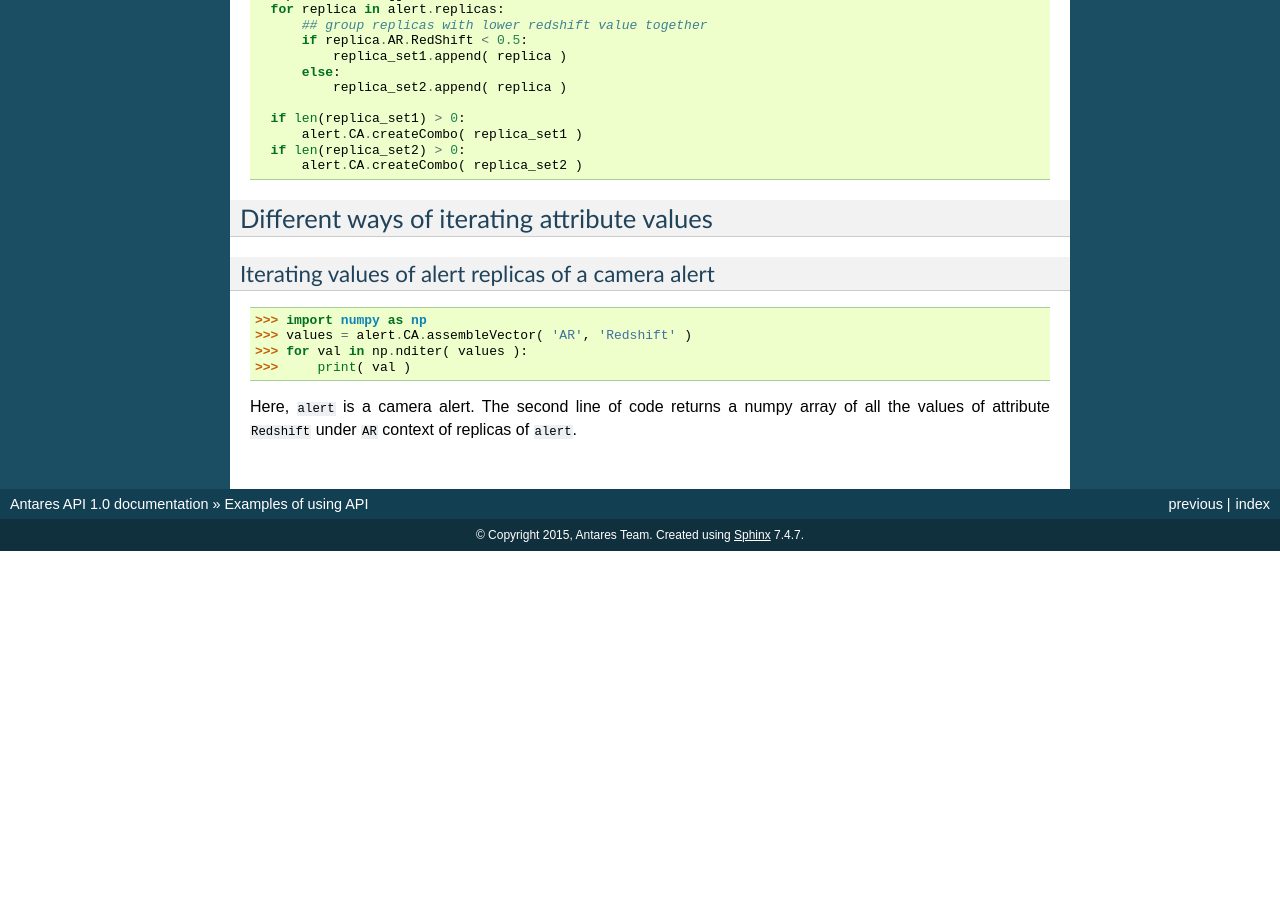
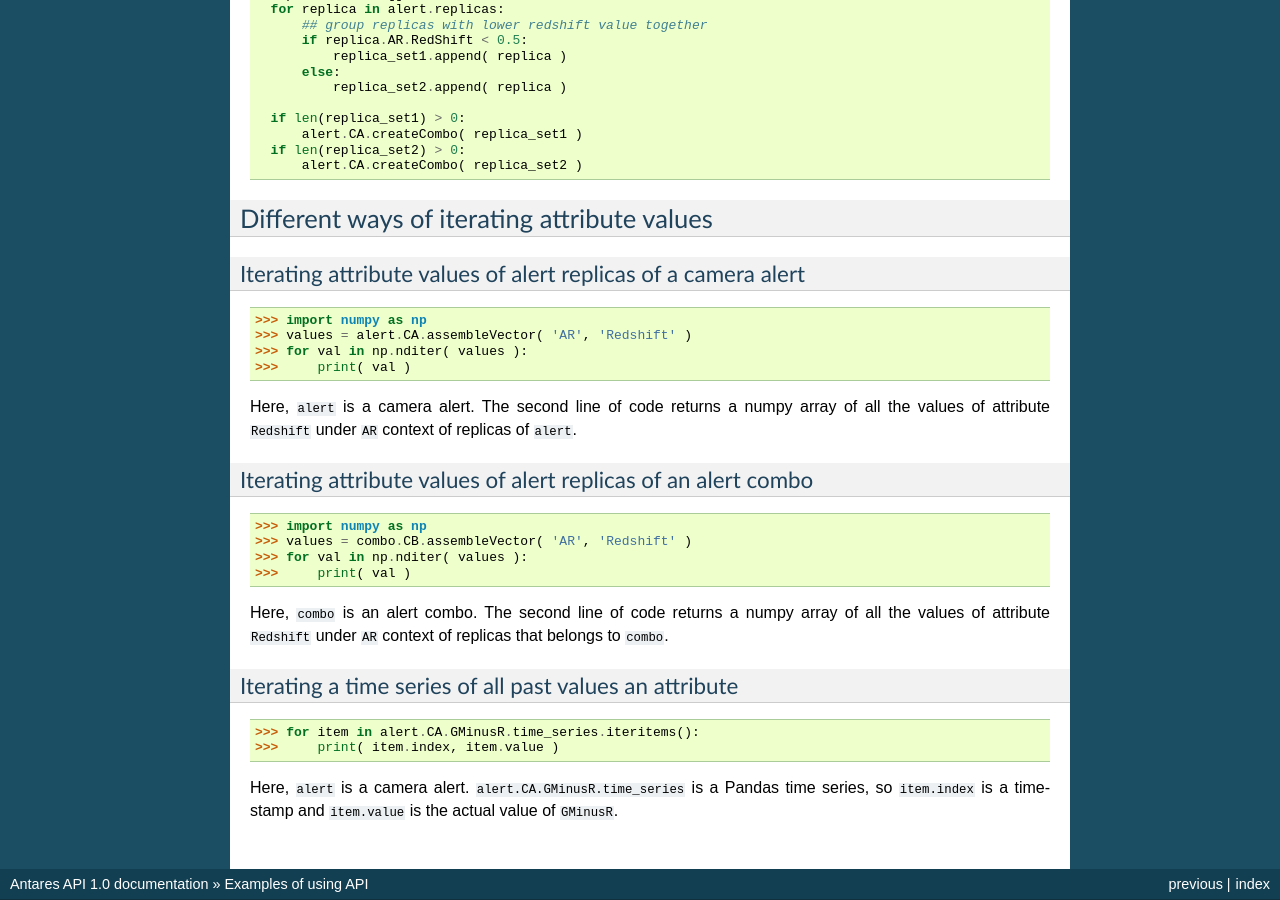
Before and after one commit to AzNOAOTares/antares-base, a Sphinx documentation site: the page built from doc/source/examples/examples.rst, in a window 1280 px wide and 900 px high, scrolled down 1077 px. Built offline with Sphinx 7.4.7, drawn with Linux system fonts in a browser that asks for light colours; before the commit the page ends 1628 px from its top, so only the background shows below that; some of the changed text lies outside the part shown.

Commit message:
add more examples of iterating values

```diff
--- a/doc/source/examples/examples.rst
+++ b/doc/source/examples/examples.rst
@@ -75,8 +75,8 @@ of attribute ``RedShift`` which belongs to ``AR`` context::
 Different ways of iterating attribute values
 ============================================
 
-Iterating values of alert replicas of a camera alert
-----------------------------------------------------
+Iterating attribute values of alert replicas of a camera alert
+--------------------------------------------------------------
 
 >>> import numpy as np
 >>> values = alert.CA.assembleVector( 'AR', 'Redshift' )
@@ -86,3 +86,25 @@ Iterating values of alert replicas of a camera alert
 Here, ``alert`` is a camera alert. The second line of code returns a
 numpy array of all the values of attribute ``Redshift`` under ``AR``
 context of replicas of ``alert``.
+
+Iterating attribute values of alert replicas of an alert combo
+--------------------------------------------------------------
+
+>>> import numpy as np
+>>> values = combo.CB.assembleVector( 'AR', 'Redshift' )
+>>> for val in np.nditer( values ):
+>>>     print( val )
+
+Here, ``combo`` is an alert combo. The second line of code returns a
+numpy array of all the values of attribute ``Redshift`` under ``AR``
+context of replicas that belongs to ``combo``.
+
+Iterating a time series of all past values an attribute
+-------------------------------------------------------
+
+>>> for item in alert.CA.GMinusR.time_series.iteritems():
+>>>     print( item.index, item.value )
+
+Here, ``alert`` is a camera alert. ``alert.CA.GMinusR.time_series`` is
+a Pandas time series, so ``item.index`` is a timestamp and
+``item.value`` is the actual value of ``GMinusR``.
```
Also changed, not shown: 1 other file.
